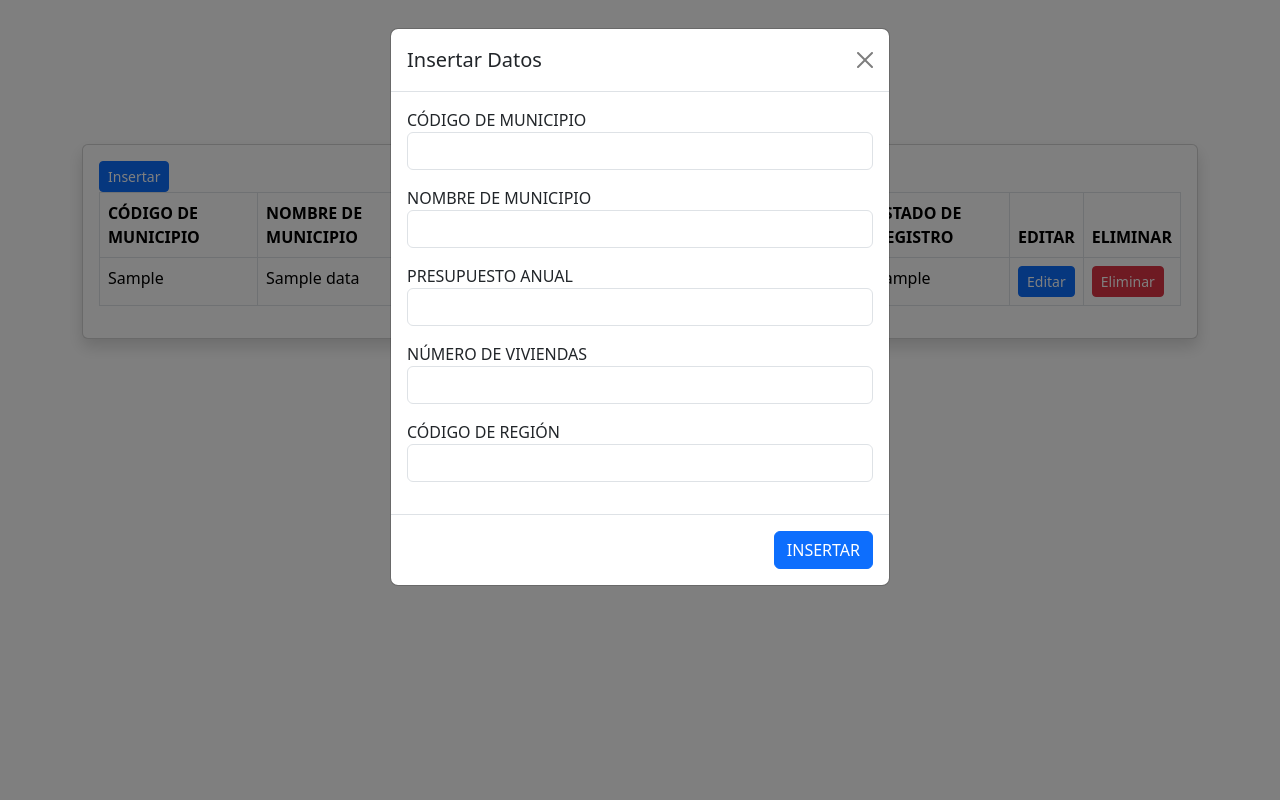
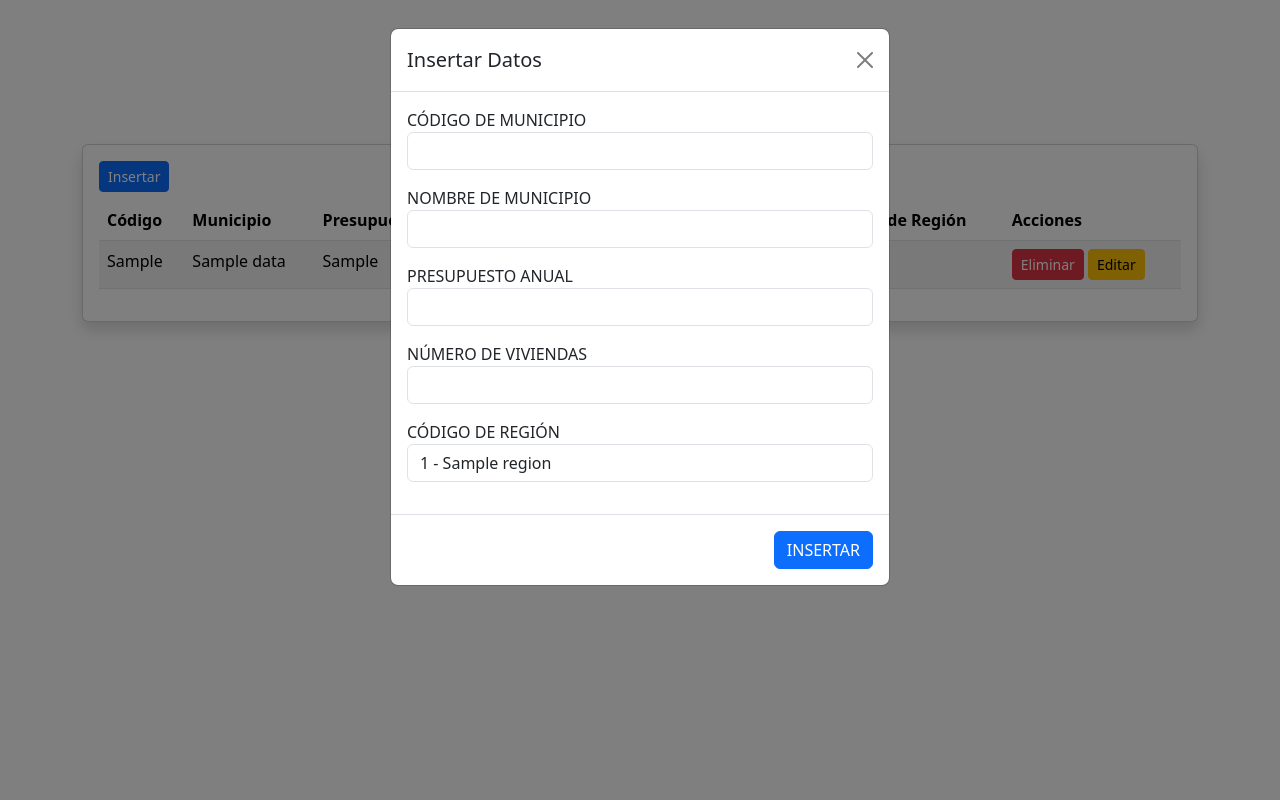
Before and after one commit to DiegoLlerena13/Base-de-Datos, a Flask app: template Municipio/templates/Municipio.html in a window 1280 px wide, after a click on "Insertar". Run offline with Flask 3, Linux system fonts and the light colour scheme; the template is opened without the code that fills it: most values are stand-ins (such as "Sample title", 1, 10 or a date in 2020).

Commit message:
Modificación de tablas y mejora de la relación con codigos en Region,Zona Urbana, municipio(Falta delete y busqueda)

```diff
--- a/Municipio/Municipio.py
+++ b/Municipio/Municipio.py
@@ -24,8 +24,12 @@ def home():
     columnNames = [column[0] for column in cursor.description]
     for record in myresult:
         insertObject.append(dict(zip(columnNames, record)))
+
+    # Obtener los códigos de región
+    cursor.execute("SELECT RegCod, RegNom FROM Region")
+    regiones = cursor.fetchall()
     cursor.close()
-    return render_template('Municipio.html', data=insertObject)
+    return render_template('Municipio.html', data=insertObject, regiones=regiones)
 
 @app.route('/municipio', methods=['POST'])
 def add_municipio():
--- a/Municipio/templates/Municipio.html
+++ b/Municipio/templates/Municipio.html
@@ -43,7 +43,11 @@
                             <label>NÚMERO DE VIVIENDAS</label>
                             <input type="number" class="form-control mb-3" name="numviv">
                             <label>CÓDIGO DE REGIÓN</label>
-                            <input type="text" class="form-control mb-3" name="regcod">
+                            <select class="form-control mb-3" name="regcod">
+                                {% for region in regiones %}
+                                    <option value="{{ region[0] }}">{{ region[0] }} - {{ region[1] }}</option>
+                                {% endfor %}
+                            </select>
                         </div>
                         <div class="modal-footer">
                             <button type="submit" class="btn btn-primary">INSERTAR</button>
@@ -51,91 +55,87 @@
                         </form>
                       </div>
                     </div>
-                </div>
-                <!--Tabla-->
-                <table class="table table-bordered">
+                  </div>
+                <table class="table table-striped mt-2">
                     <thead>
-                        <th scope="col">CÓDIGO DE MUNICIPIO</th>
-                        <th scope="col">NOMBRE DE MUNICIPIO</th>
-                        <th scope="col">PRESUPUESTO ANUAL</th>
-                        <th scope="col">NÚMERO DE VIVIENDAS</th>
-                        <th scope="col">CÓDIGO DE REGIÓN</th>
-                        <th scope="col">ESTADO DE REGISTRO</th>
-                        <th scope="col">EDITAR</th>
-                        <th scope="col">ELIMINAR</th>
+                        <tr>
+                            <th>Código</th>
+                            <th>Municipio</th>
+                            <th>Presupuesto Anual</th>
+                            <th>Número de Viviendas</th>
+                            <th>Estado</th>
+                            <th>Código de Región</th>
+                            <th>Acciones</th>
+                        </tr>
                     </thead>
                     <tbody>
-                        {% for d in data %}
-                            <tr>
-                                <td>{{ d.MunCod }}</td>
-                                <td>{{ d.MunNom }}</td>
-                                <td>{{ d.MunPreAnu }}</td>
-                                <td>{{ d.MunNumViv }}</td>
-                                <td>{{ d.RegCod }}</td>
-                                <td>{{ d.MunEstReg }}</td>
-                                <td>
-                                    <button class="btn btn-primary btn-sm" id="btn-edit{{ d.MunCod }}" data-bs-toggle="modal" data-bs-target="#modal{{ d.MunCod }}">Editar</button>
-                                </td>
-                                <td>
-                                    <button class="btn btn-danger btn-sm" data-bs-toggle="modal" data-bs-target="#deleteModal{{ d.MunCod }}" data-muncod="{{ d.MunCod }}" data-munnom="{{ d.MunNom }}">Eliminar</button>
-                                </td>
-                            </tr>
-                            <!-- Edit Modal -->
-                            <div class="modal fade" id="modal{{ d.MunCod }}" tabindex="-1" aria-labelledby="exampleModalLabel{{ d.MunCod }}" aria-hidden="true">
-                                <div class="modal-dialog">
-                                    <div class="modal-content">
+                        {% for municipio in data %}
+                        <tr>
+                            <td>{{ municipio.MunCod }}</td>
+                            <td>{{ municipio.MunNom }}</td>
+                            <td>{{ municipio.MunPreAnu }}</td>
+                            <td>{{ municipio.MunNumViv }}</td>
+                            <td>{{ municipio.MunEstReg }}</td>
+                            <td>{{ municipio.RegCod }}</td>
+                            <td>
+                                <button class="btn btn-danger btn-sm" data-bs-toggle="modal" data-bs-target="#modaldelete{{ municipio.MunCod }}">Eliminar</button>
+                                <div class="modal fade" id="modaldelete{{ municipio.MunCod }}" tabindex="-1" aria-labelledby="exampleModalLabel" aria-hidden="true">
+                                    <div class="modal-dialog">
+                                      <div class="modal-content">
                                         <div class="modal-header">
-                                            <h1 class="modal-title fs-5" id="exampleModalLabel{{ d.MunCod }}">{{ d.MunNom }}</h1>
-                                            <button type="button" class="btn-close" data-bs-dismiss="modal" aria-label="Close"></button>
+                                          <h1 class="modal-title fs-5" id="exampleModalLabel">Eliminar Municipio</h1>
+                                          <button type="button" class="btn-close" data-bs-dismiss="modal" aria-label="Close"></button>
                                         </div>
                                         <div class="modal-body">
-                                            <form action="/edit/{{ d.MunCod }}" method="post">
-                                                <label>CÓDIGO DE MUNICIPIO</label>
-                                                <p>{{ d.MunCod }}</p>
-                                                <label>NOMBRE DE MUNICIPIO</label>
-                                                <input type="text" class="form-control mb-3" name="nommun" value="{{ d.MunNom }}">
-                                                <label>PRESUPUESTO ANUAL</label>
-                                                <input type="number" class="form-control mb-3" name="preanu" value="{{ d.MunPreAnu }}">
-                                                <label>NÚMERO DE VIVIENDAS</label>
-                                                <input type="number" class="form-control mb-3" name="numviv" value="{{ d.MunNumViv }}">
-                                                <label>CÓDIGO DE REGIÓN</label>
-                                                <input type="text" class="form-control mb-3" name="regcod" value="{{ d.RegCod }}">
-                                                <label>ESTADO DE REGISTRO</label>
-                                                <p>{{ d.MunEstReg }}</p>
+                                          ¿Estás seguro que deseas eliminar el municipio {{ municipio.MunNom }}?
                                         </div>
                                         <div class="modal-footer">
-                                            <button type="submit" name="action" value="edit" class="btn btn-primary">Guardar Cambios</button>
-                                            <button type="submit" name="action" value="activar" class="btn btn-primary">Activar</button>
-                                            <button type="submit" name="action" value="inactivar" class="btn btn-danger">Inactivar</button>
-                                            </form>
+                                            <a href="/delete/{{ municipio.MunCod }}" class="btn btn-danger">Eliminar</a>
                                         </div>
+                                      </div>
                                     </div>
-                                </div>
-                            </div>
-                            <!-- Delete Modal -->
-                            <div class="modal fade" id="deleteModal{{ d.MunCod }}" tabindex="-1" aria-labelledby="deleteModalLabel{{ d.MunCod }}" aria-hidden="true">
-                                <div class="modal-dialog">
-                                    <div class="modal-content">
+                                  </div>
+                                <button class="btn btn-warning btn-sm" data-bs-toggle="modal" data-bs-target="#modaledit{{ municipio.MunCod }}">Editar</button>
+                                <div class="modal fade" id="modaledit{{ municipio.MunCod }}" tabindex="-1" aria-labelledby="exampleModalLabel" aria-hidden="true">
+                                    <div class="modal-dialog">
+                                      <div class="modal-content">
                                         <div class="modal-header">
-                                            <h1 class="modal-title fs-5" id="deleteModalLabel{{ d.MunCod }}">Confirmar Eliminación</h1>
-                                            <button type="button" class="btn-close" data-bs-dismiss="modal" aria-label="Close"></button>
+                                          <h1 class="modal-title fs-5" id="exampleModalLabel">Editar Municipio</h1>
+                                          <button type="button" class="btn-close" data-bs-dismiss="modal" aria-label="Close"></button>
                                         </div>
                                         <div class="modal-body">
-                                            <form>
-                                                <p>¿Desea eliminar este registro?</p>
-                                                <label>CÓDIGO DE MUNICIPIO</label>
-                                                <p id="modalMunCod{{ d.MunCod }}">{{ d.MunCod }}</p>
-                                                <label>NOMBRE DE MUNICIPIO</label>
-                                                <p id="modalMunNom{{ d.MunCod }}">{{ d.MunNom }}</p>
-                                            </form>
+                                          <form action="/edit/{{ municipio.MunCod }}" method="post">
+                                            <label>CÓDIGO DE MUNICIPIO</label>
+                                            <p>{{municipio.MunCod}}</p>
+                                            <label>NOMBRE DE MUNICIPIO</label>
+                                            <input type="text" class="form-control mb-3" name="nommun" value="{{ municipio.MunNom }}">
+                                            <label>PRESUPUESTO ANUAL</label>
+                                            <input type="number" class="form-control mb-3" name="preanu" value="{{ municipio.MunPreAnu }}">
+                                            <label>NÚMERO DE VIVIENDAS</label>
+                                            <input type="number" class="form-control mb-3" name="numviv" value="{{ municipio.MunNumViv }}">
+                                            <label>CÓDIGO DE REGIÓN</label>
+                                            <select class="form-control mb-3" name="regcod">
+                                                {% for region in regiones %}
+                                                    <option value="{{ region[0] }}" {% if region[0] == municipio.RegCod %}selected{% endif %}>{{ region[0] }} - {{ region[1] }}</option>
+                                                {% endfor %}
+                                            </select>
+                                            <label>ESTADO DE REGISTRO</label>
+                                            <p>{{municipio.MunEstReg}}</p>
+                                            <div class="modal-footer">
+                                                <button type="submit" class="btn btn-primary" name="action" value="edit">Guardar cambios</button>
+                                                {% if municipio.MunEstReg == 'A' %}
+                                                <button type="submit" class="btn btn-secondary" name="action" value="inactivar">Inactivar</button>
+                                                {% else %}
+                                                <button type="submit" class="btn btn-success" name="action" value="activar">Activar</button>
+                                                {% endif %}
+                                            </div>
+                                          </form>
                                         </div>
-                                        <div class="modal-footer">
-                                            <button type="button" class="btn btn-secondary" data-bs-dismiss="modal">Cancelar</button>
-                                            <a href="/delete/{{ d.MunCod }}" class="btn btn-danger">Aceptar</a>
-                                        </div>
+                                      </div>
                                     </div>
-                                </div>
-                            </div>
+                                  </div>
+                            </td>
+                        </tr>
                         {% endfor %}
                     </tbody>
                 </table>
```
Also changed, not shown: Region/templates/Region.html (+24 -25 lines), Zona_Urbana/Zona_Urbana.py (+23 -19 lines), Zona_Urbana/templates/Zona_Urbana.html (+49 -37 lines).
